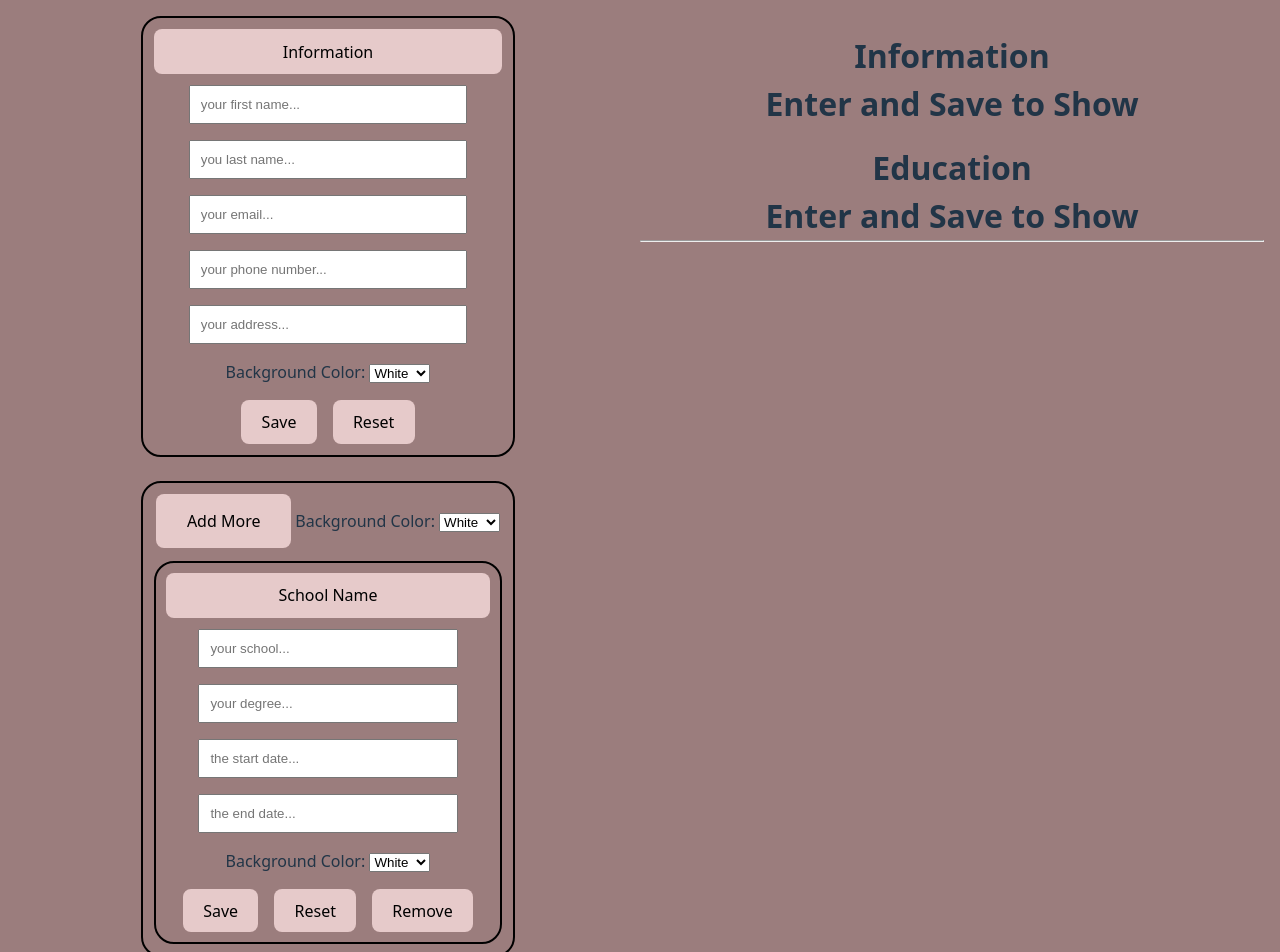
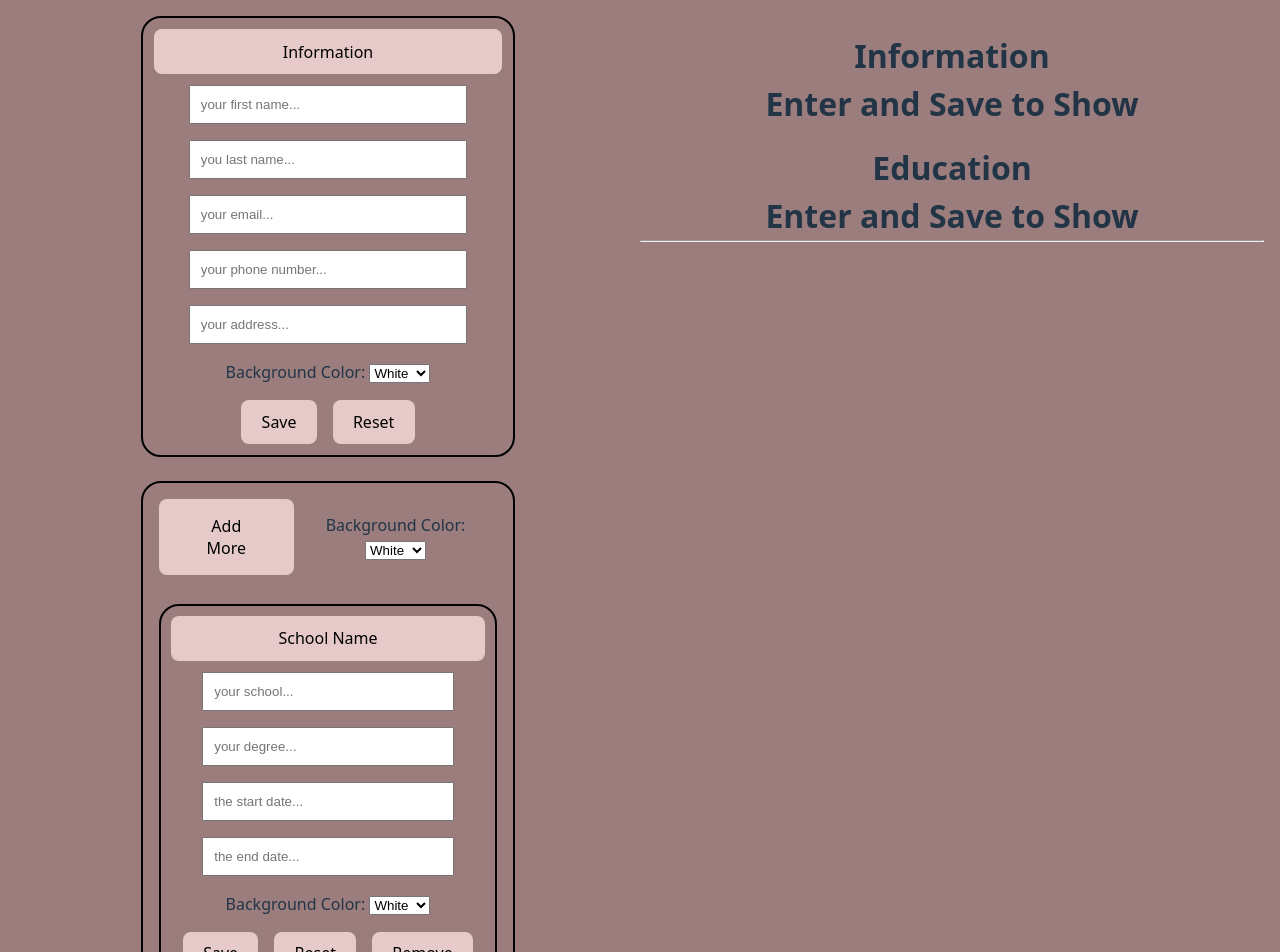
Before and after one commit to rasooli451/CVgenerator, a React (Vite) app: page / in a window 1280 px wide. Shown: the top 952 px of the page. Built offline with nearby package versions, Linux system fonts and the light colour scheme.

Commit message:
spaced out some elements and made everything look nicer

```diff
--- a/src/top.css
+++ b/src/top.css
@@ -19,6 +19,13 @@
 .section, .Education{
     width: 60%;
     text-align: center;
+}
+
+.Education{
+    padding: 1em;
+    display: flex;
+    flex-direction: column;
+    gap: 1em;
 }
 
 input{
@@ -75,8 +82,12 @@ textarea{
     text-align: center;
 }
 
-.infosect, .educationsect{
+.infosect{
     padding: 1em;
+}
+
+.educationsect{
+    padding: 0.5em 4em;
 }
 
 .education{
@@ -89,7 +100,7 @@ textarea{
 }
 .otherInfo{
     display: flex;
-    justify-content: space-around;
+    justify-content :space-evenly
 }
 
 
```
